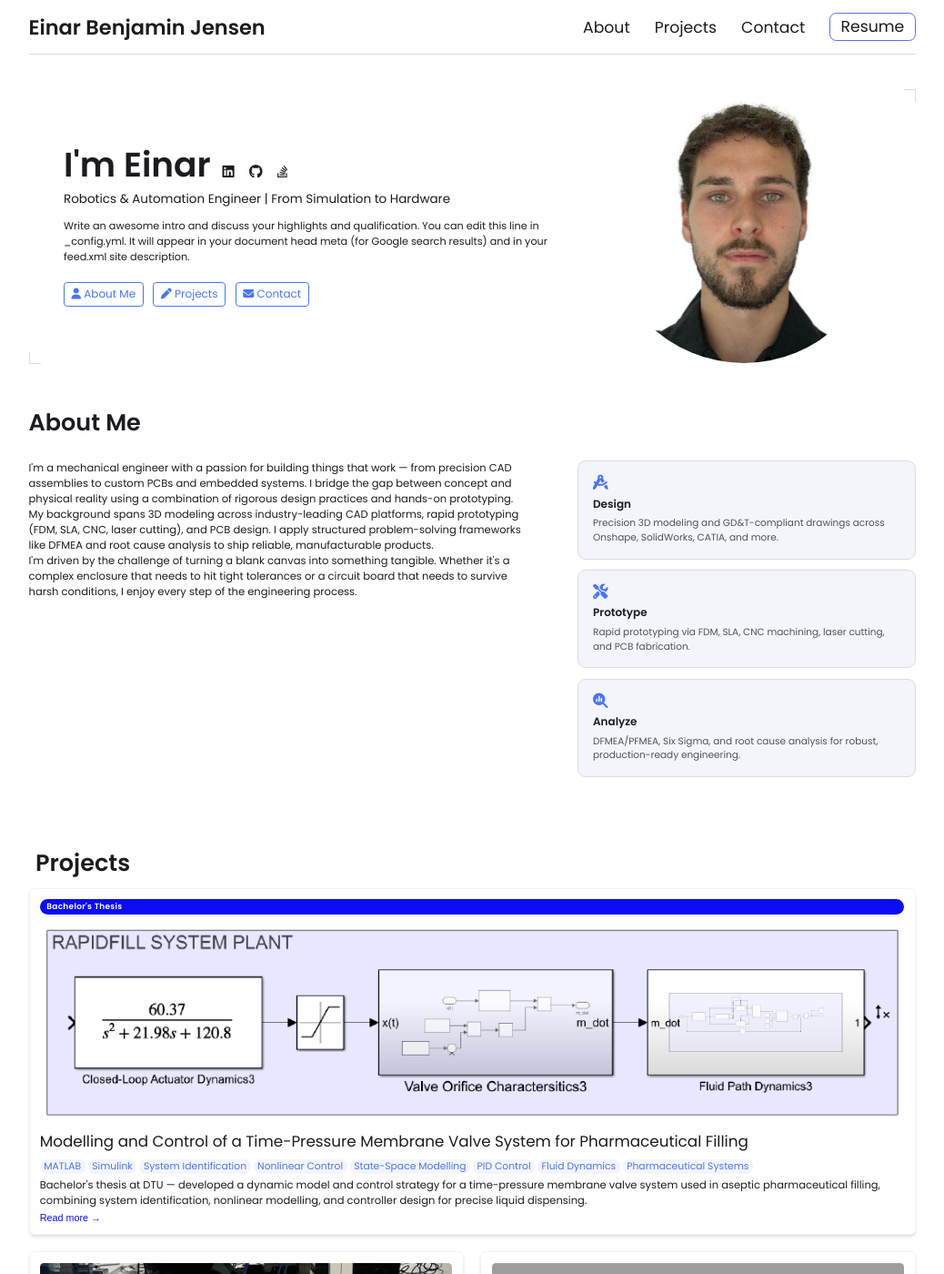
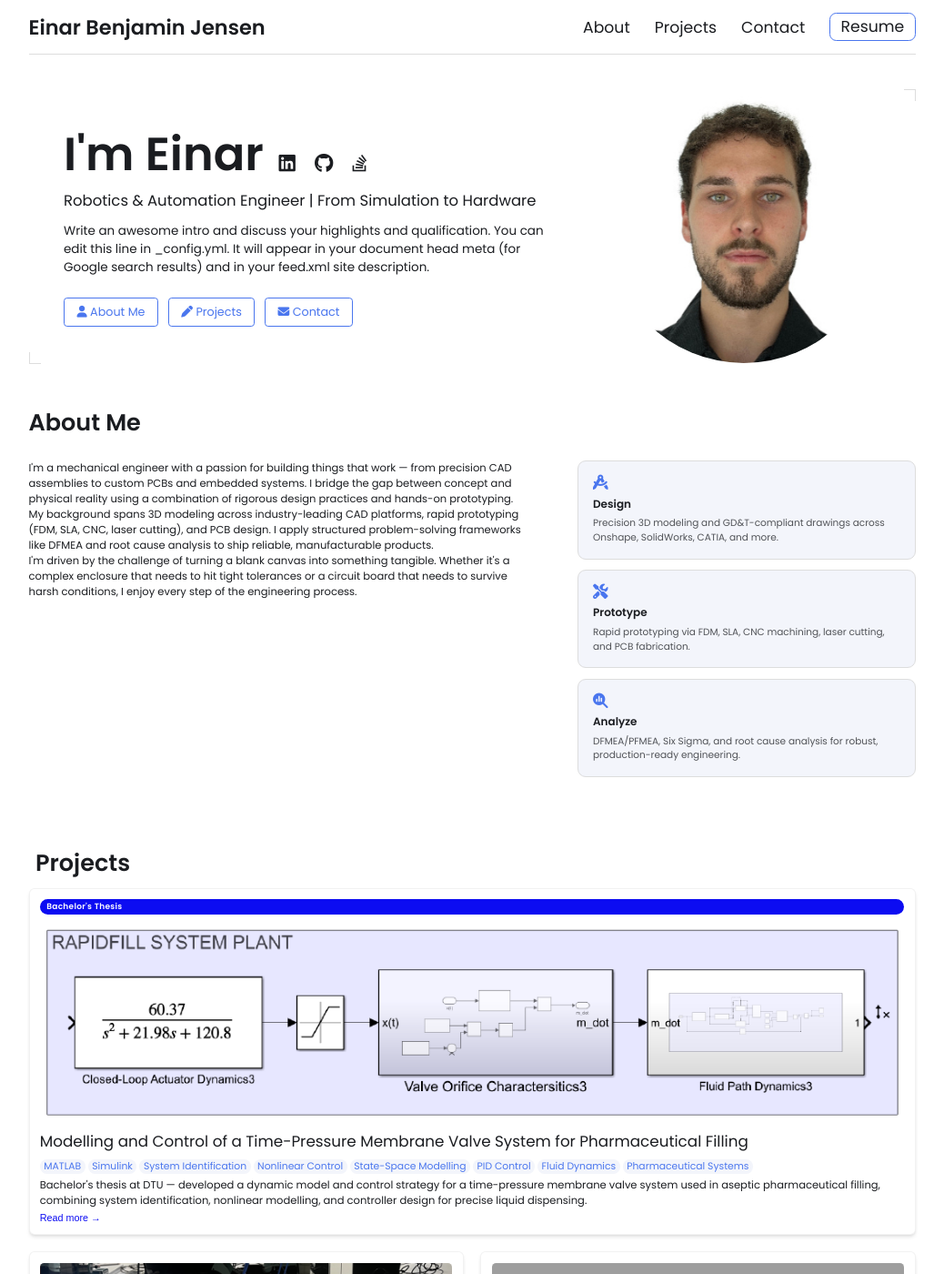
Before and after one commit to ebj17/ebj17.github.io, a Jekyll site: the page built from index.html, in a window 1280 px wide and 1400 px high. Shown: the whole window at 91% size, without its empty margins (121-1159 px from the left). Built offline with Jekyll 4.4.1, drawn with Linux system fonts in a browser that asks for light colours; grey boxes are pictures that could not be loaded.

Commit message:
Enlarge hero section and fix Contact button to open email
Increase name (68px), social icons (28px), headline (22px), description
(18px), and nav buttons (17px/larger padding). Contact link now opens
mailto instead of scrolling to the contact section.

Co-Authored-By: Claude Sonnet 4.6 <noreply@anthropic.com>

```diff
--- a/_includes/hero.html
+++ b/_includes/hero.html
@@ -79,7 +79,7 @@
                     <i class="fa-solid fa-pen"></i>
                     <span>Projects</span>
                 </a>
-                <a href="#contact">
+                <a href="mailto:ebjensen03@gmail.com">
                     <i class="fa-solid fa-envelope"></i>
                     <span>Contact</span>
                 </a>
--- a/css/styles.css
+++ b/css/styles.css
@@ -180,34 +180,35 @@ nav .mobile-nav {
 }
 
 .hero-section .text h2 {
-    font-size: 50px;
+    font-size: 68px; /* tuning: hero name size */
 }
 
 .hero-section .text .external-links i {
-    font-size: 20px;
-    padding: 0 5px;
+    font-size: 28px; /* tuning: hero social icon size */
+    padding: 0 6px;
     color: var(--text-color);
 }
 
 .hero-section .text h3 {
-    font-size: 18px;
+    font-size: 22px; /* tuning: hero headline size */
     color: var(--text-color);
 }
 
 .hero-section .text p {
     margin-top: 15px;
-    font-size: 15px;
+    font-size: 18px; /* tuning: hero description size */
     padding: 0px;
     color: var(--text-color);
 }
 
 .hero-section .text .links {
-    margin-top: 25px;
+    margin-top: 30px;
 }
 
 .hero-section .text .links a {
     display: inline-block;
-    padding: 5px 10px;
+    padding: 8px 18px; /* tuning: hero button padding */
+    font-size: 17px; /* tuning: hero button font size */
     color: var(--link-color);
     border: 2px solid var(--link-color);
     border-radius: 5px;
```
